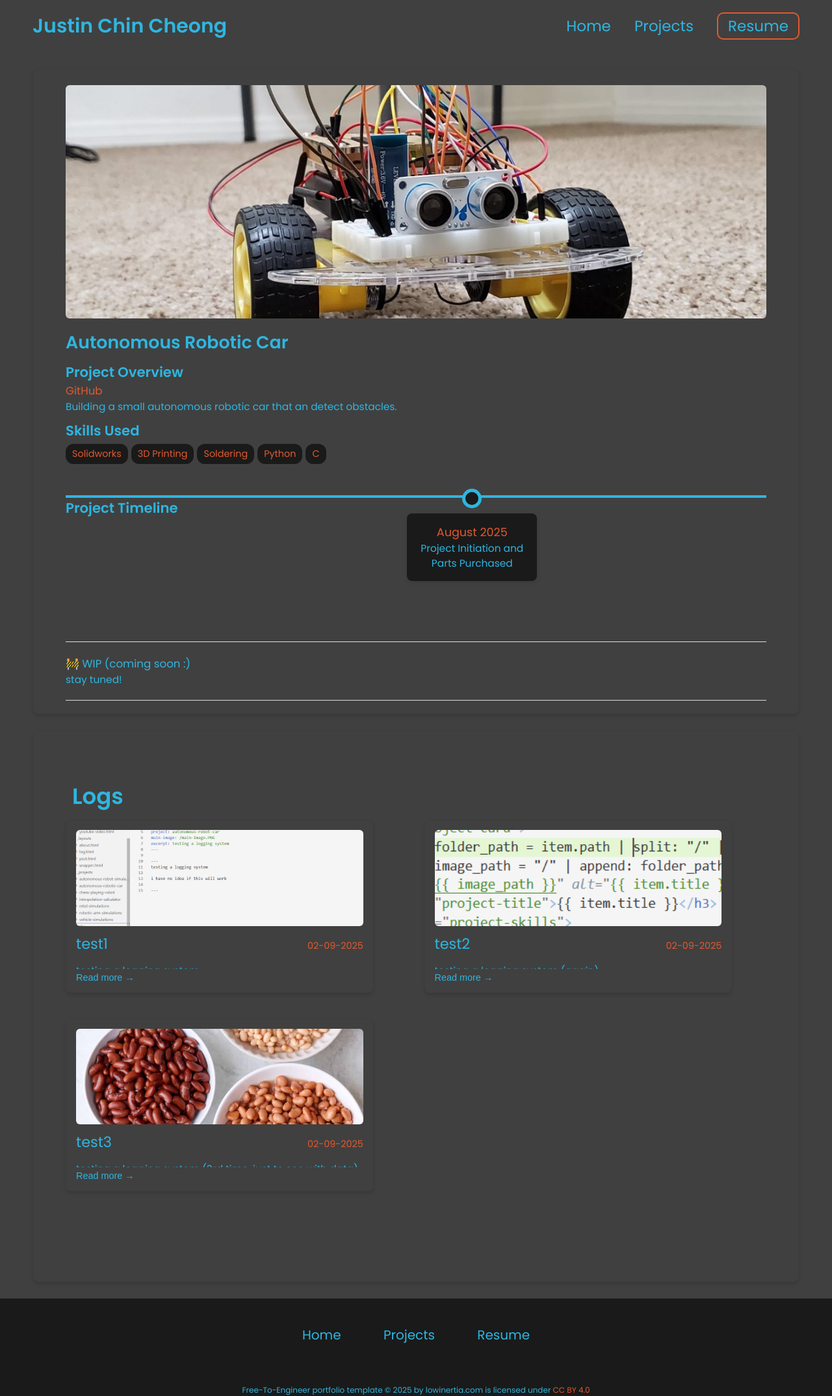
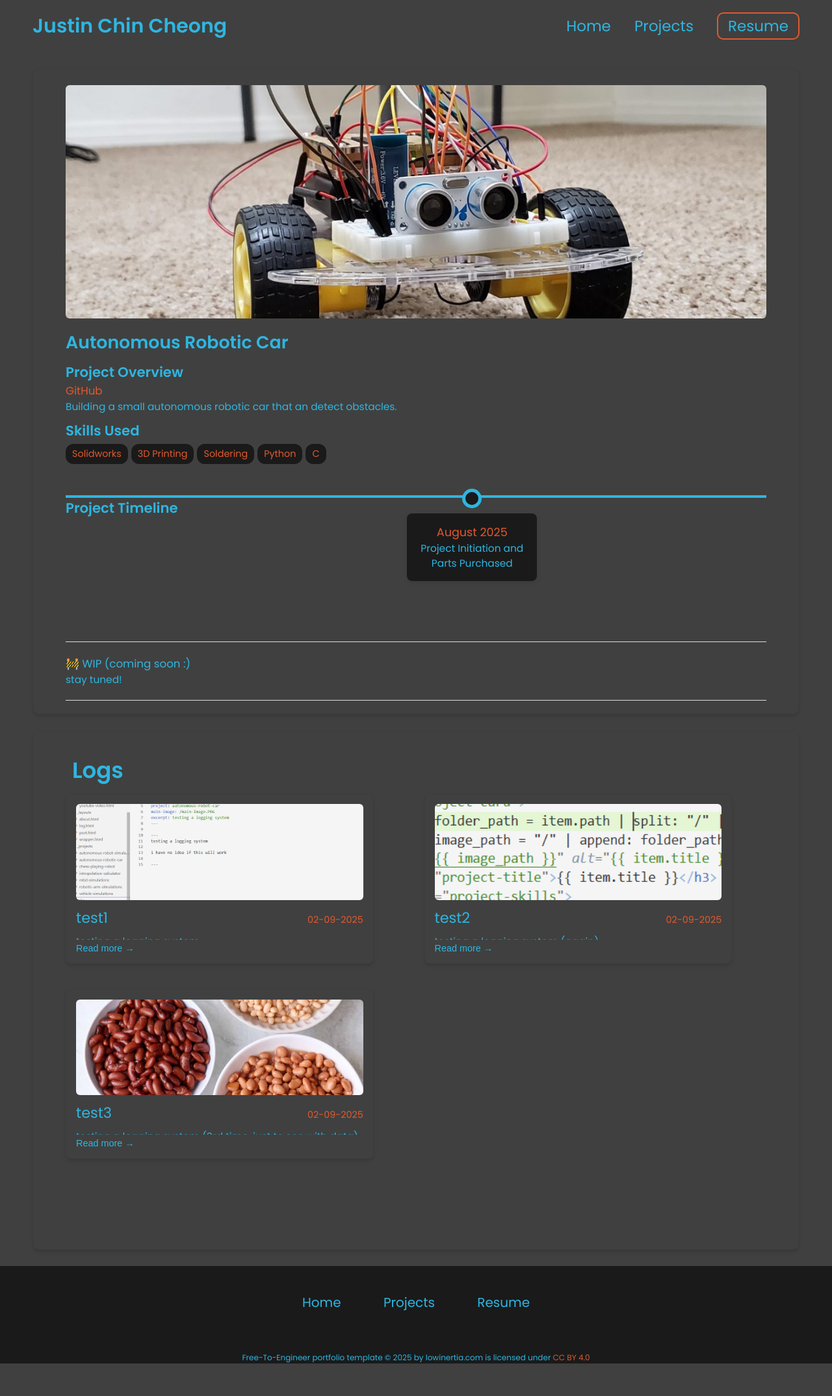
Before and after one commit to jcchincheong-bb/jcchincheong-bb.github.io, a Jekyll site: the page built from _projects/autonomous-robotic-car/index.md, in a window 1280 px wide. Shown: the whole page at 65% size. Built offline with Jekyll 4.4.1, drawn with Linux system fonts in a browser that asks for light colours; after the commit the page ends 2098 px from its top, so only the background shows below that.

Commit message:
Log Card Style Adjust 2
see previous commit for description

```diff
--- a/css/styles.css
+++ b/css/styles.css
@@ -798,7 +798,7 @@
 /* LOG GRID */
 .log-grid-section {
     margin-bottom: 100px;
-    margin-top: 50px;
+    margin-top: 10px;
     display:flex;
     flex-direction: column;
     justify-content: center;
@@ -863,11 +863,18 @@
     font-size: 1.4em;
     text-decoration: none;
     transition: color 0.3s ease;
-    margin-bottom: 5px
+    margin-bottom: 0px
 }
 
 .log-card .log-title:hover {
     text-decoration: underline;
+}
+
+.log-card .log-date {
+    font-size: 0.9em;
+    color: var(--link-color);
+    margin-left: 1em;
+    white-space: nowrap;  /* to prevent wrapping */
 }
 
 .log-card .log-excerpt {
@@ -880,13 +887,6 @@
     word-break: break-word;
     line-height: 1.5;
     max-height: calc(1.5em * 4);
-}
-
-.log-card .log-date {
-    font-size: 0.9em;
-    color: var(--link-color);
-    margin-left: 1em;
-    white-space: nowrap;  /* to prevent wrapping */
 }
 
 .log-card .read-more {
```
